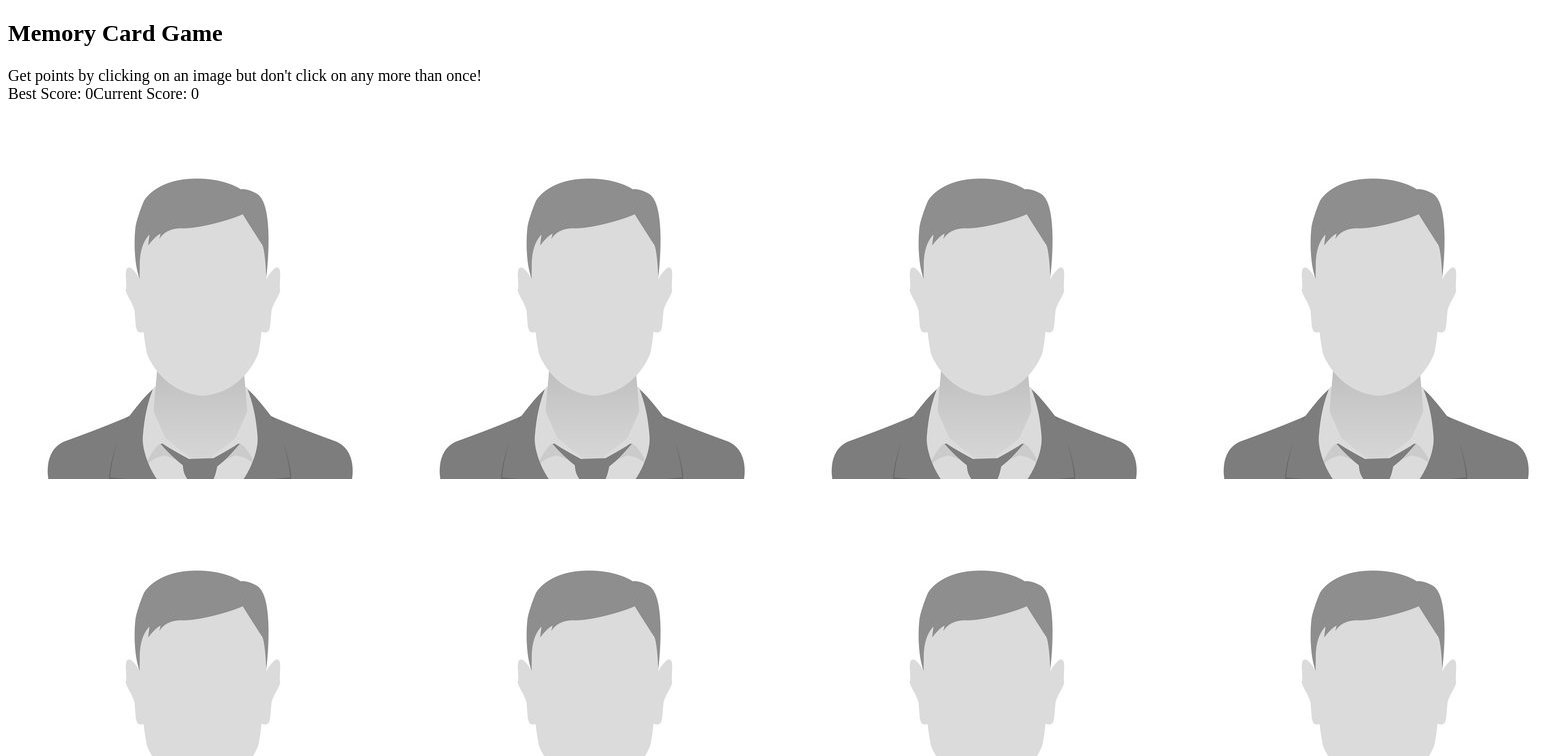
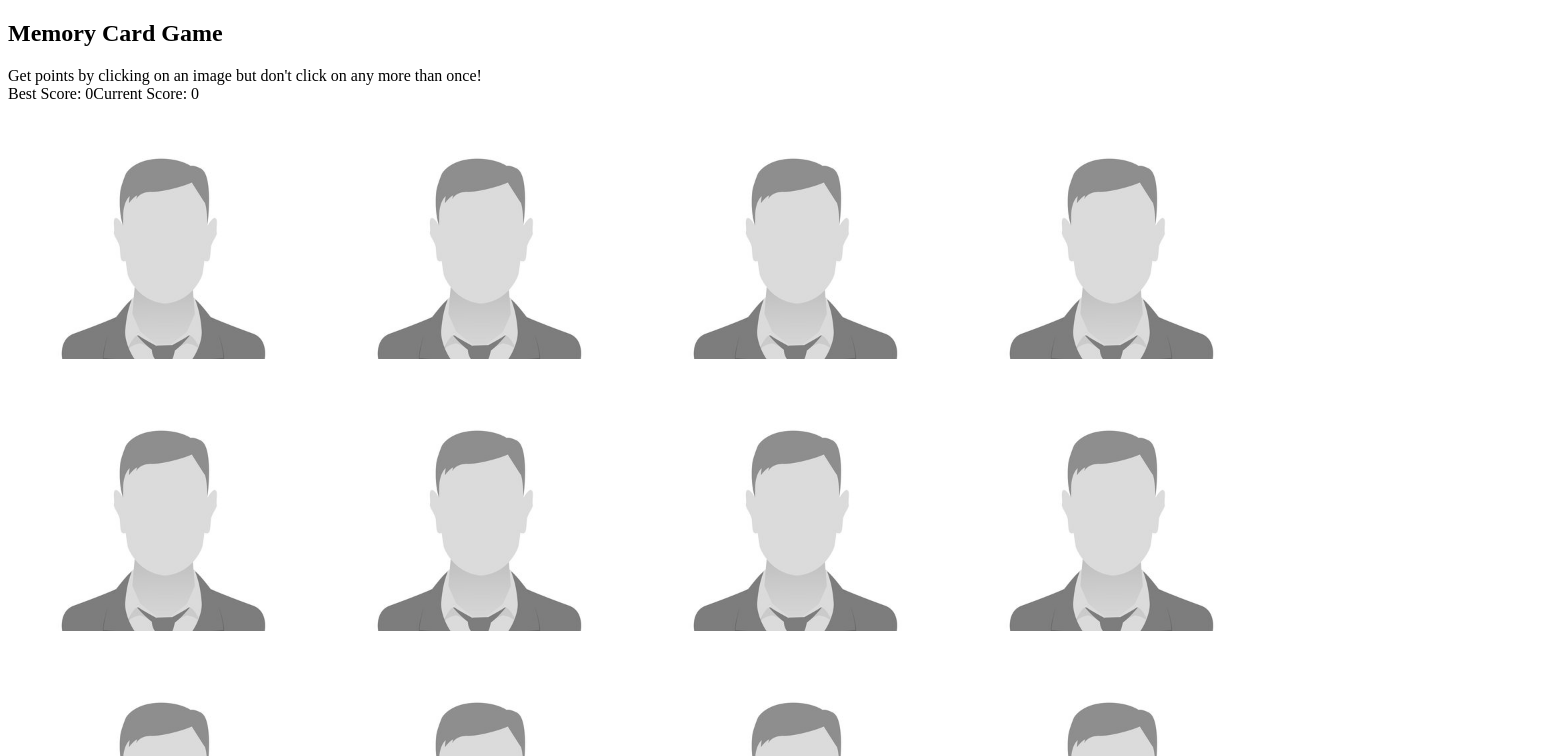
Before and after one commit to G-Cioni/memory-card, a React (Create React App) app: page / in a window 1280 px wide. Shown: the top 756 px of the page, 1560 px wide, since content can reach past the window. Built offline with nearby package versions, Linux system fonts and the light colour scheme.

Commit message:
set height and centered Card

```diff
--- a/src/styles/CardStyled.js
+++ b/src/styles/CardStyled.js
@@ -1,3 +1,6 @@
 import styled from 'styled-components';
 
-export const CardStyled = styled.img``;
+export const CardStyled = styled.img`
+  height: 15em;
+  justify-self: center;
+`;
```
